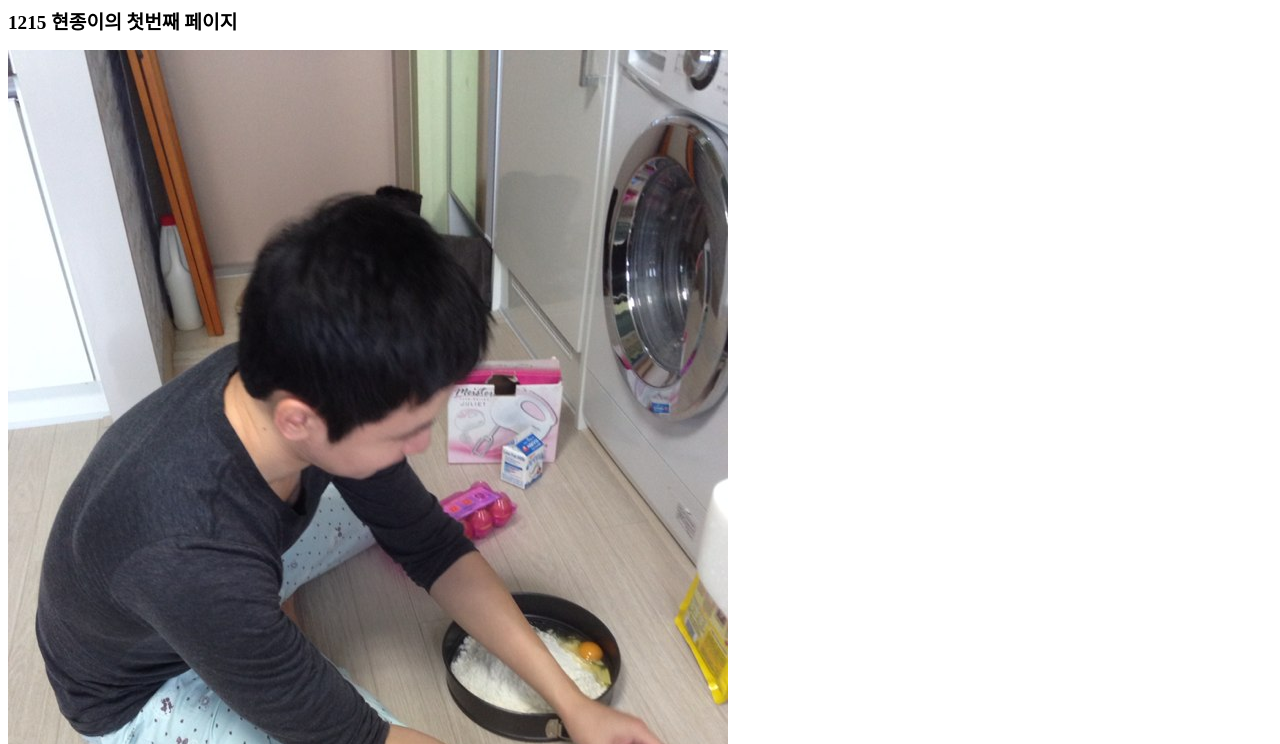
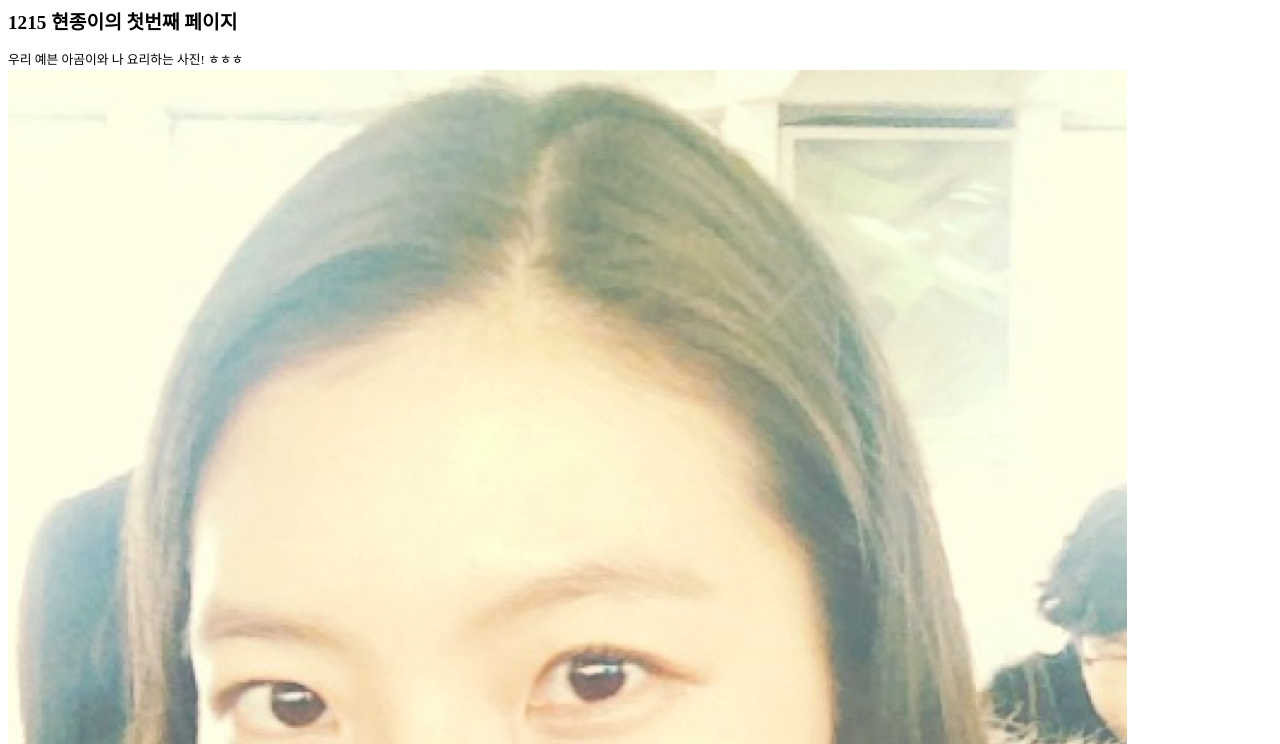
Before and after one commit to hopse/opentutorials-hopse, a plain HTML site: page index.html in a window 1280 px wide. Shown: the part 596-1340 px from the top of the page. Drawn offline with Linux system fonts and the light colour scheme.

Commit message:
with picture modified 2

```diff
--- a/index.html
+++ b/index.html
@@ -63,6 +63,9 @@
             </nav>
             <article>
                 <h2>1215 현종이의 첫번째 페이지</h2>
+                우리 예븐 아곰이와 나 요리하는 사진! ㅎㅎㅎ
+                <img src="-186731931.jpg">
+                <img src="857622170.jpg">
                 <img src="KakaoTalk_768b8e128f527083.jpg">
                 <img src="KakaoTalk_fbd9ee3ca5630268.jpg">
                 <div>
```
Also changed, not shown: -186731931.jpg (added), 857622170.jpg (added).
